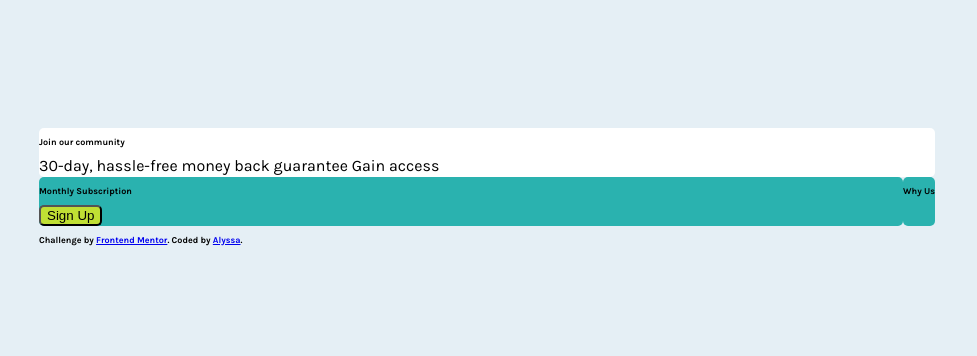
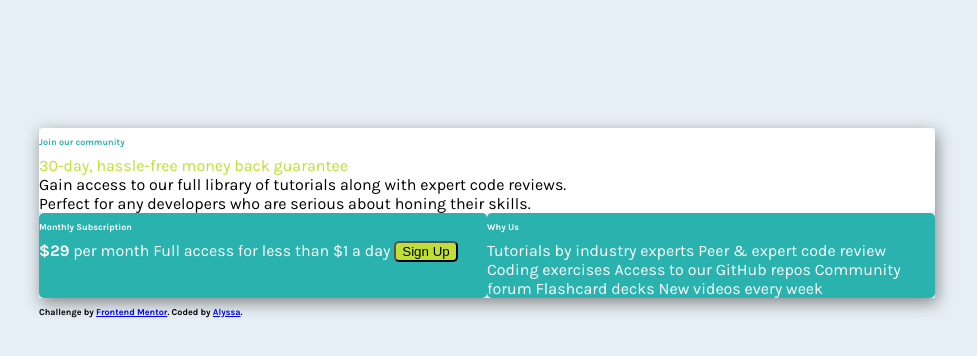
Before and after one commit to alyhoop/single-grid-component, a plain HTML site: page index.html in a window 1280 px wide. Shown: the whole page, without its empty margins (153-1130 px from the left). Drawn offline with Linux system fonts and the light colour scheme.

Commit message:
Updates CSS Grid

```diff
--- a/index.css
+++ b/index.css
@@ -33,13 +33,13 @@
 
   .grid-container {
     display: grid;
-    grid-template-columns: 1fr;
+    grid-template-columns: 1fr 1fr;
     grid-template-rows: 1fr 1fr;
     gap: 0px 0px;
     grid-template-areas:
       "top top . ."
-      "bottom-1 bottom-2 . ."
-      ". . . .";
+      "bottom-1 bottom-2 . .";
+    box-shadow: 2px 5px 15px #888888;
   }
 
   .top {
@@ -48,14 +48,24 @@
     border-radius: 5px;
   }
 
+  .top-header {
+    color: hsl(179, 62%, 43%);
+  }
+
+  .top-header-2 {
+    color: hsl(71, 73%, 54%);
+  }
+
   .bottom-1 {
     background-color: hsl(179, 62%, 43%);
+    color: white;
     grid-area: bottom-1;
     border-radius: 5px;
   }
 
   .bottom-2 {
     background-color: hsl(179, 62%, 43%);
+    color: white;
     grid-area: bottom-2;
     border-radius: 5px;
   }
@@ -69,9 +79,9 @@
     grid-template-rows: 1fr 1fr 1fr;
     gap: 0px 0px;
     grid-template-areas:
-      "top . . ."
-      "bottom-1 . . ."
-      "bottom-2 . . .";
+      "top"
+      "bottom-1"
+      "bottom-2";
   }
 
   .top {
--- a/index.html
+++ b/index.html
@@ -7,31 +7,47 @@
   <link rel="stylesheet" type="text/css" href="index.css" media="screen" />
   <link rel="preconnect" href="https://fonts.gstatic.com">
   <link href="https://fonts.googleapis.com/css2?family=Karla:wght@400;700&display=swap" rel="stylesheet">
-  <title>Frontend Mentor | Single Price Grid Component</title>
+  <title>Single Grid Component</title>
 </head>
 <body>
   <div class="grid-container">
     <div class="top">
-      <p>
+      <p class="top-header">
         Join our community
       </p>
-      <span>
+      <span class="top-header-2">
         30-day, hassle-free money back guarantee
       </span>
-      <span>
-        Gain access
+      <br/>
+      <span class="top-header-3">
+        Gain access to our full library of tutorials along with expert code reviews.
+        <br/>
+        Perfect for any developers who are serious about honing their skills.
       </span>
     </div>
     <div class="bottom-1">
       <p>
         Monthly Subscription
       </p>
+      <span>
+        <b>$29</b> per month
+      </span>
+      <span>
+        Full access for less than $1 a day
+      </span>
       <button>Sign Up</button>
     </div>
     <div class="bottom-2">
       <p>
         Why Us
       </p>
+      <span>Tutorials by industry experts</span>
+      <span>Peer & expert code review</span>
+      <span>Coding exercises</span>
+      <span>Access to our GitHub repos</span>
+      <span>Community forum</span>
+      <span>Flashcard decks</span>
+      <span>New videos every week</span>
     </div>
   </div>
   <footer>
```
